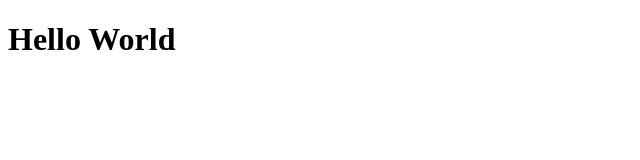
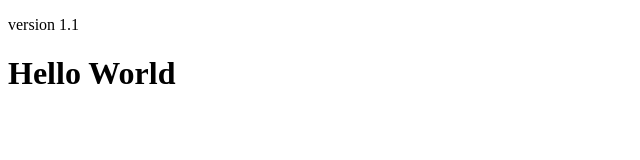
Before and after one commit to Scarlett-HS/demo_static_page, a plain HTML site: page index.html in a window 1280 px wide. Shown: the whole page, without its empty margins (0-640 px from the left). Drawn offline with Linux system fonts and the light colour scheme.

Commit message:
change content of index.html

```diff
--- a/index.html
+++ b/index.html
@@ -1,7 +1,7 @@
 <!DOCTYPE html>
 <html>
 <body>
-
+<p>version 1.1<p>
 <h1>Hello World</h1>
 
 </body>
```
